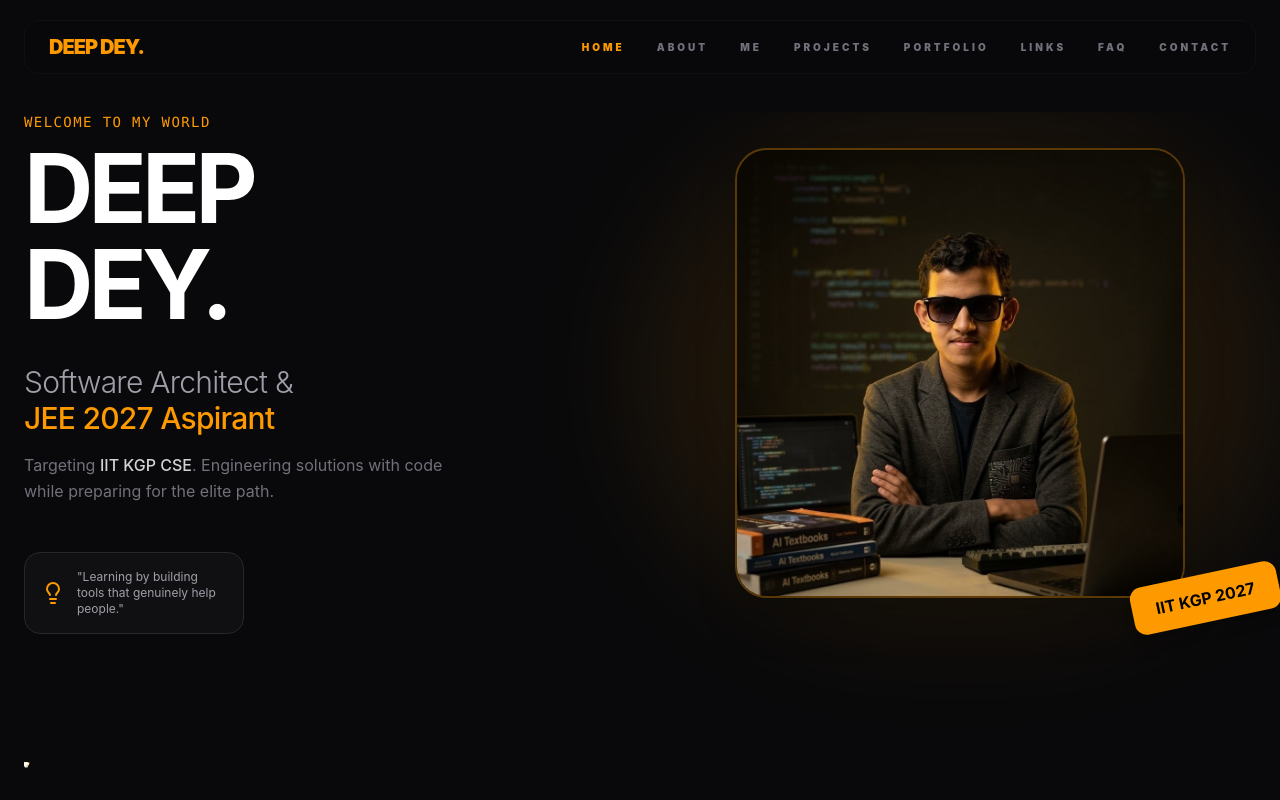
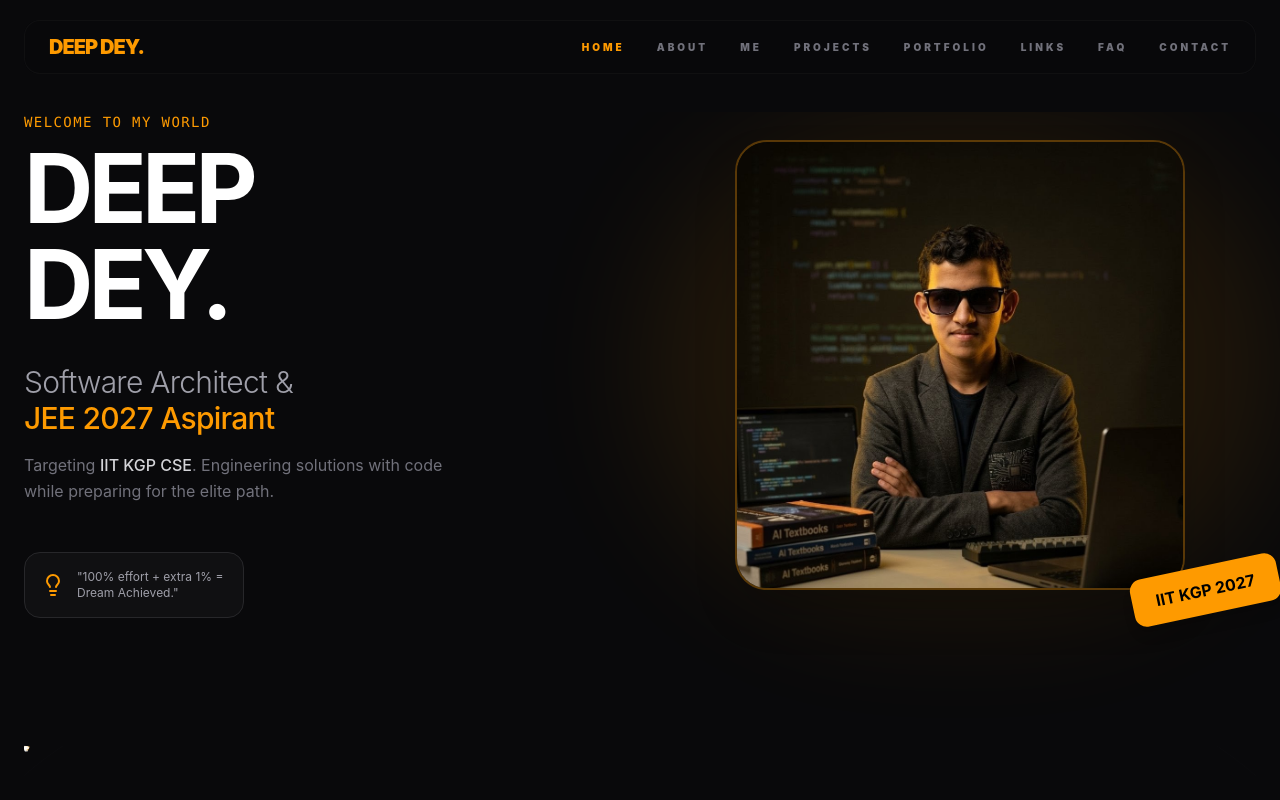
Before and after one commit to deepdeyiitgn/My-Portfolio, a React (Vite) app: page / in a window 1280 px wide. Shown: the top 800 px of the page. Built offline with nearby package versions, Linux system fonts and the light colour scheme.

Commit message:
Update motivational quote in Home component

```diff
--- a/src/pages/Home.tsx
+++ b/src/pages/Home.tsx
@@ -75,7 +75,7 @@ export default function Home() {
             <div className="p-4 bg-zinc-900/50 border border-zinc-800 rounded-2xl flex items-center space-x-3">
               <Lightbulb className="text-amber-500" size={24} />
               <p className="text-xs text-zinc-400 max-w-[150px]">
-                "Learning by building tools that genuinely help people."
+                "100% effort + extra 1% = Dream Achieved."
               </p>
             </div>
           </div>
```
